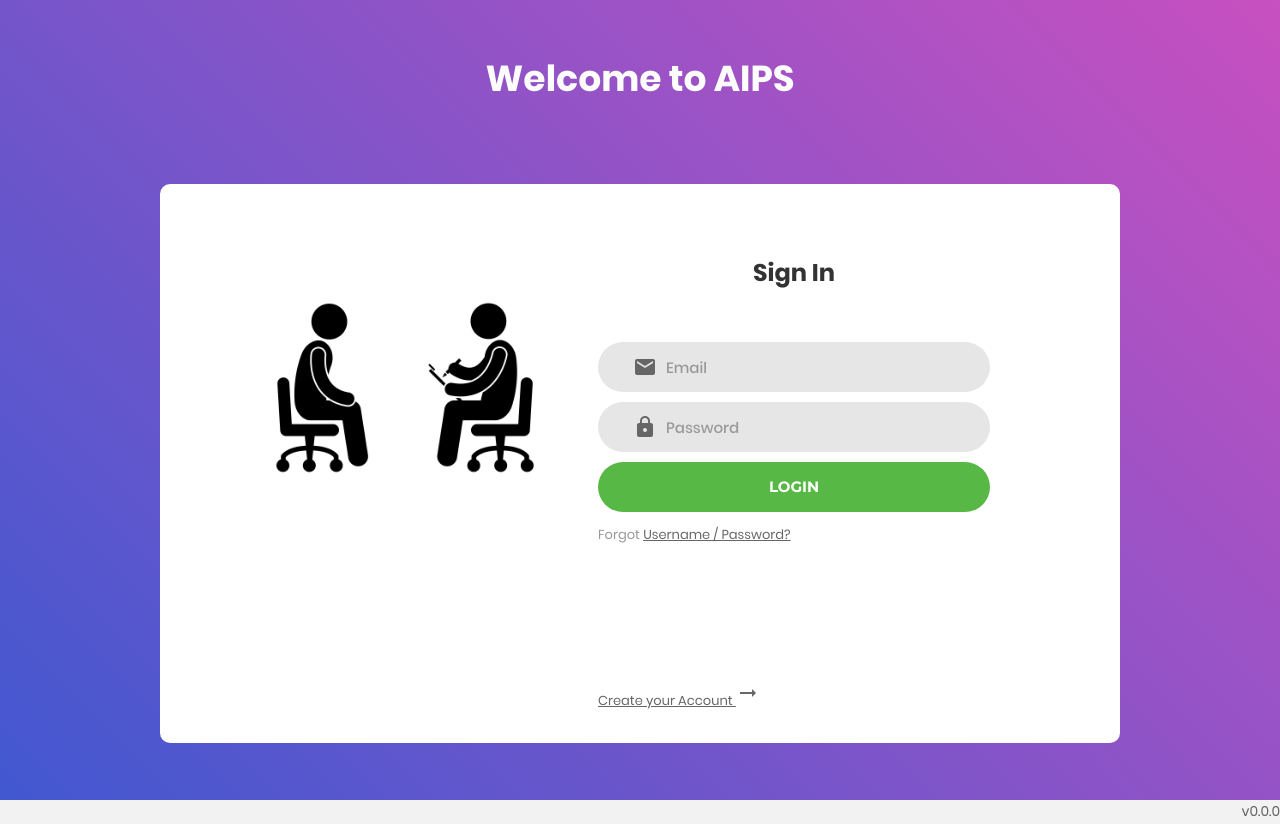
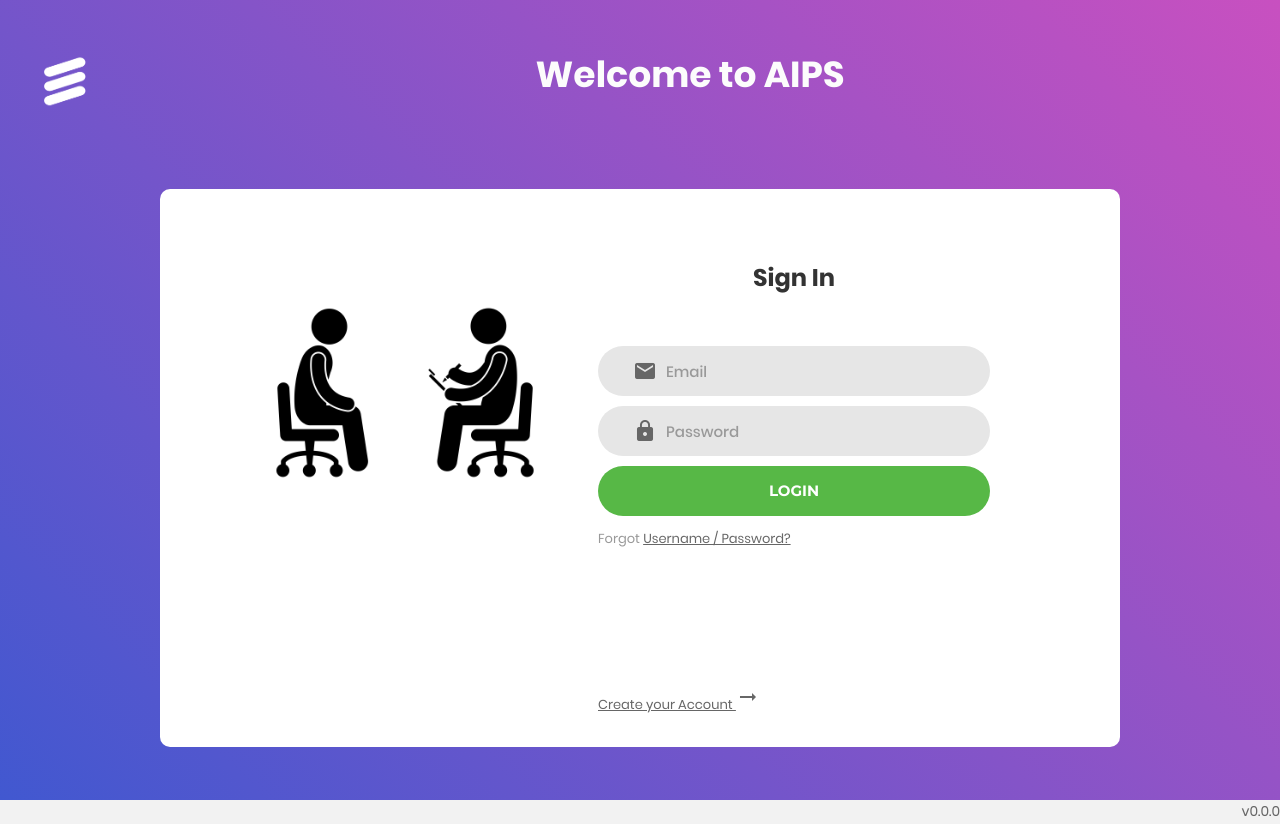
Before and after one commit to vijigit/AIPS, an Angular app: page / in a window 1280 px wide. Built offline with nearby package versions, Linux system fonts and the light colour scheme.

Commit message:
Modified Login Component

```diff
--- a/src/app/login/login.component.css
+++ b/src/app/login/login.component.css
@@ -248,7 +248,6 @@
   display: block;
   padding-bottom: 1px;
 }
-
 
 
 /*---------------------------------------------*/
--- a/src/app/login/login.component.html
+++ b/src/app/login/login.component.html
@@ -1,11 +1,10 @@
 <div class="limiter">
-  <div class="container-login100">
+
+    <div class="container-login100">
       <span class="welcome-title">
-          Welcome to AIPS
+          <img  src="assets/images/icons/Ericsson.png" align= "left" width="100" height="60">
+        Welcome to AIPS
       </span>
-    <!--  <span class="Ericsson-logo">
-        <img  src="assets/images/icons/Ericsson.png" alt="logo" >
-    </span> -->
     <div class="wrap-login100">
       <div class="login100-pic tilt pic">
         <img src="assets/interview.png" alt="IMG">
--- a/src/index.html
+++ b/src/index.html
@@ -6,7 +6,7 @@
   <base href="/">
 
   <meta name="viewport" content="width=device-width, initial-scale=1">
-  <link rel="icon" type="image/x-icon" href="favicon.ico">
+  <link rel="icon" type="image/x-icon" href="assets/images/icons/ericssonicon.png">
   <link href="https://fonts.googleapis.com/icon?family=Material+Icons"
       rel="stylesheet">
 
```
Also changed, not shown: src/assets/images/icons/Ericsson.png, src/assets/images/icons/ericssonicon.png (added).
